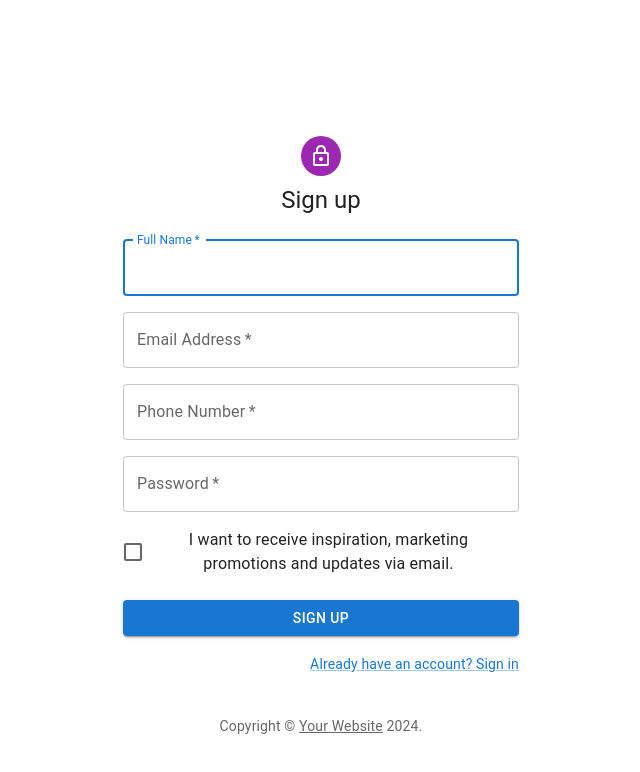
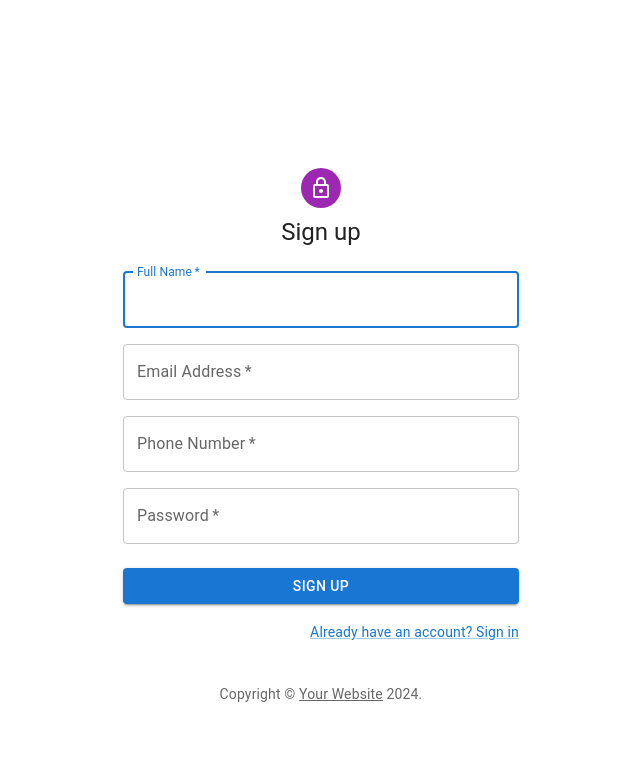
Before and after one commit to CommuneCar/mono-app, a React (Vite) app in the folder apps/ui/: page /signup in a window 1280 px wide. Shown: the top 772 px of the page, without its empty margins (319-959 px from the left). Built offline with nearby package versions, Linux system fonts and the light colour scheme.

Commit message:
Removed shit

```diff
--- a/apps/ui/src/SignUp.tsx
+++ b/apps/ui/src/SignUp.tsx
@@ -111,14 +111,6 @@
                   autoComplete="new-password"
                 />
               </Grid>
-              <Grid item xs={12}>
-                <FormControlLabel
-                  control={
-                    <Checkbox value="allowExtraEmails" color="primary" />
-                  }
-                  label="I want to receive inspiration, marketing promotions and updates via email."
-                />
-              </Grid>
             </Grid>
             <Button
               type="submit"
```
